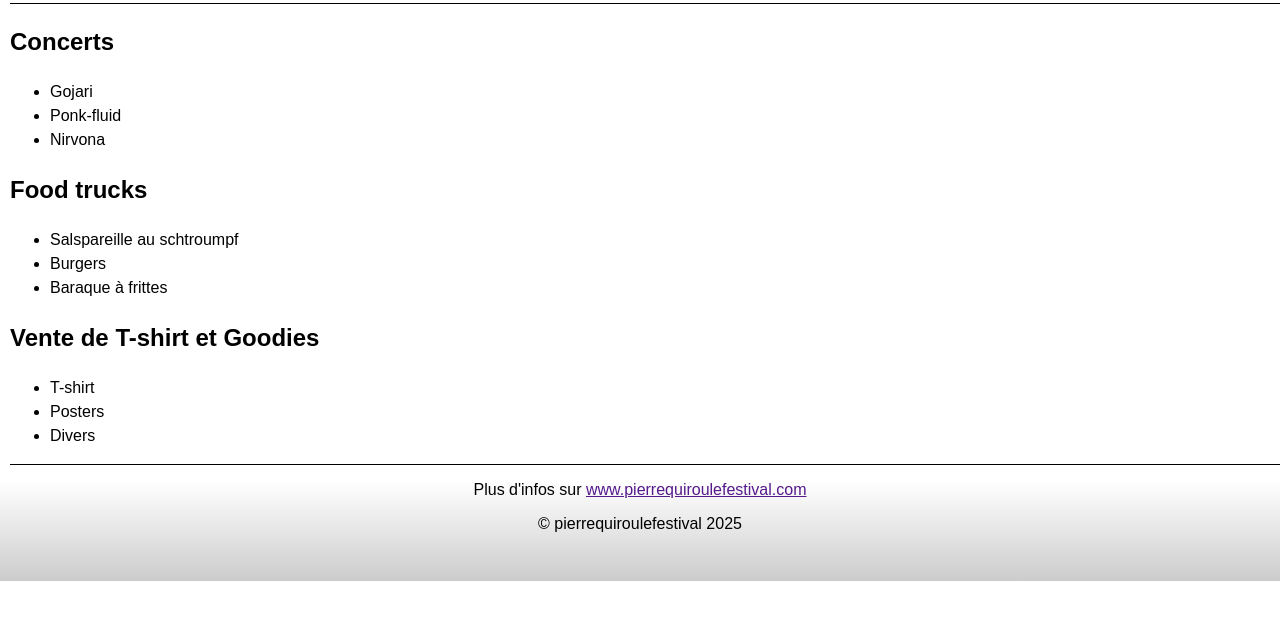
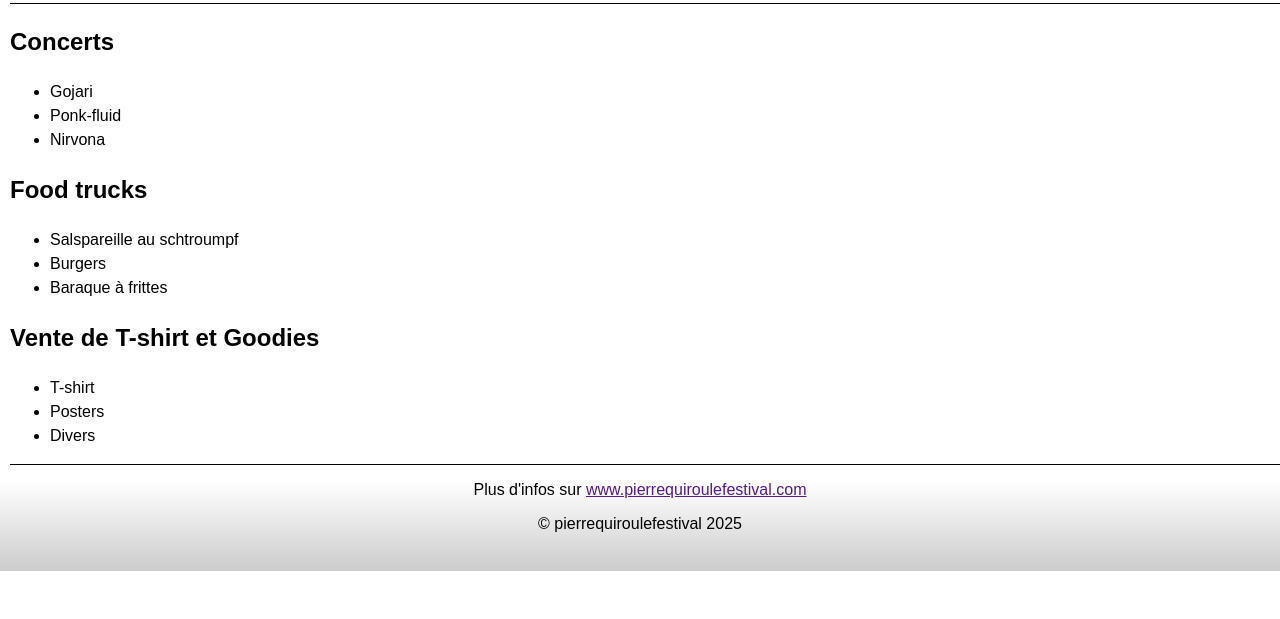
Before and after one commit to baouzjulien82/freecodecamp-exercices-CSS-05-Build_a_Event_Flyer_Page, a plain HTML site: page index.html in a window 1280 px wide. Shown: the part 453-1072 px from the top of the page. After the commit the page ends 1024 px from the top, so only its background shows below. Drawn offline with Linux system fonts and the light colour scheme.

Commit message:
Update styles.css

```diff
--- a/styles.css
+++ b/styles.css
@@ -1,8 +1,8 @@
 body {
   padding-top: 50px;
-  padding-bottom: 50px;
+  /** padding-bottom: 50px; **/
   margin-top: 0;
-  /** margin-bottom: 0; **/
+  margin-bottom: 0;
   margin-left: auto;
   margin-right: auto;
   text-align: center;
@@ -35,5 +35,5 @@ ul, h2 {
 footer {
   height: 10vh;
   background: linear-gradient(to bottom, #ffffff, #cccccc);
-  padding-bottom: 20px;
+  padding-bottom: 10px;
 }
```
